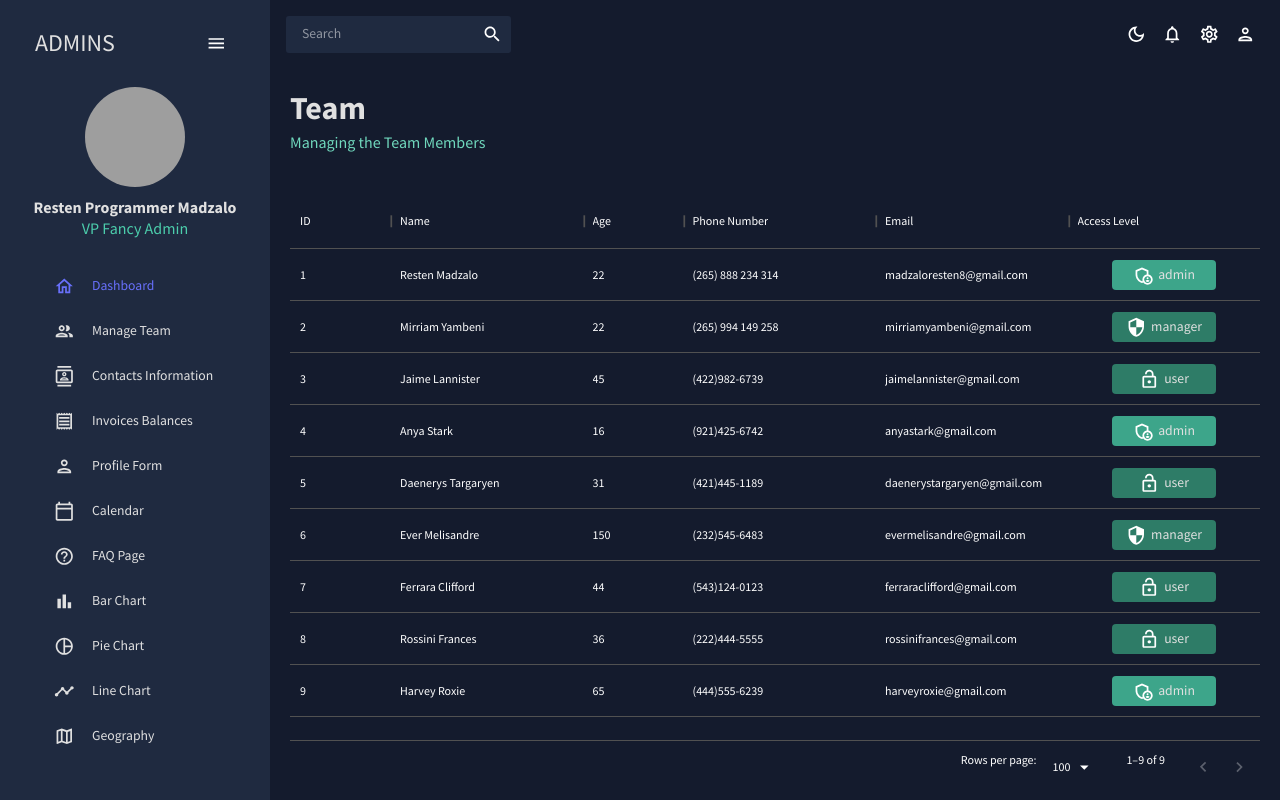
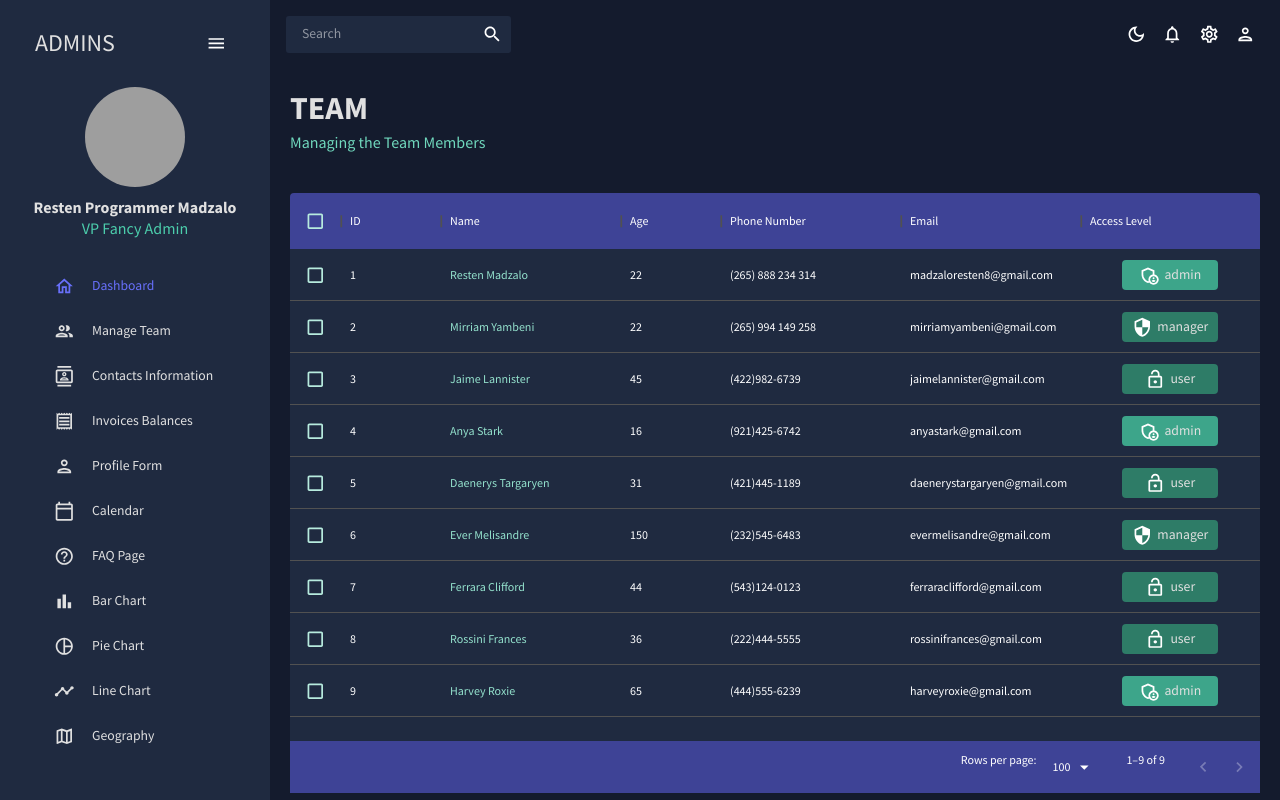
Before and after one commit to bed-com-31-19/admin-dashboard, a React (Create React App) app: page /team in a window 1280 px wide. Built offline with nearby package versions, Linux system fonts and the light colour scheme; grey boxes are pictures that could not be loaded.

Commit message:
checkbox selection

```diff
--- a/src/scenes/team/Team.jsx
+++ b/src/scenes/team/Team.jsx
@@ -1,21 +1,17 @@
-import React from "react";
+import { Box, Typography, useTheme } from "@mui/material";
 import { DataGrid } from "@mui/x-data-grid";
+import { tokens } from "../../theme";
 import { mockDataTeam } from "../../data/mockData";
-import { tokens } from "../../theme";
-import { Typography, useTheme, Box } from "@mui/material";
-import AdminPanelSettingsOutlined from "@mui/icons-material/AdminPanelSettingsOutlined";
-import LockOpenOutlined from "@mui/icons-material/LockOpenOutlined";
-import SecurityOutlined from "@mui/icons-material/SecurityOutlined";
+import AdminPanelSettingsOutlinedIcon from "@mui/icons-material/AdminPanelSettingsOutlined";
+import LockOpenOutlinedIcon from "@mui/icons-material/LockOpenOutlined";
+import SecurityOutlinedIcon from "@mui/icons-material/SecurityOutlined";
 import Header from "../../components/Header";
 
 const Team = () => {
   const theme = useTheme();
   const colors = tokens(theme.palette.mode);
   const columns = [
-    {
-      field: "id",
-      headerName: "ID",
-    },
+    { field: "id", headerName: "ID" },
     {
       field: "name",
       headerName: "Name",
@@ -40,7 +36,7 @@
       flex: 1,
     },
     {
-      field: "acces",
+      field: "accessLevel",
       headerName: "Access Level",
       flex: 1,
       renderCell: ({ row: { access } }) => {
@@ -54,13 +50,15 @@
             backgroundColor={
               access === "admin"
                 ? colors.greenAccent[600]
+                : access === "manager"
+                ? colors.greenAccent[700]
                 : colors.greenAccent[700]
             }
             borderRadius="4px"
           >
-            {access === "admin" && <AdminPanelSettingsOutlined />}
-            {access === "manager" && <SecurityOutlined />}
-            {access === "user" && <LockOpenOutlined />}
+            {access === "admin" && <AdminPanelSettingsOutlinedIcon />}
+            {access === "manager" && <SecurityOutlinedIcon />}
+            {access === "user" && <LockOpenOutlinedIcon />}
             <Typography color={colors.grey[100]} sx={{ ml: "5px" }}>
               {access}
             </Typography>
@@ -69,22 +67,40 @@
       },
     },
   ];
+
   return (
     <Box m="20px">
-      <Header title="Team" subtitle="Managing the Team Members" />
-          <Box m="40px 0 0 0" height="75vh"
+      <Header title="TEAM" subtitle="Managing the Team Members" />
+      <Box
+        m="40px 0 0 0"
+        height="75vh"
         sx={{
           "& .MuiDataGrid-root": {
-                 border: "none"
+            border: "none",
           },
           "& .MuiDataGrid-cell": {
             borderBottom: "none",
-                      borderColor: colors.grey[300],
           },
-
-
-         }} >
-        <DataGrid rows={mockDataTeam} columns={columns} />
+          "& .name-column--cell": {
+            color: colors.greenAccent[300],
+          },
+          "& .MuiDataGrid-columnHeaders": {
+            backgroundColor: colors.blueAccent[700],
+            borderBottom: "none",
+          },
+          "& .MuiDataGrid-virtualScroller": {
+            backgroundColor: colors.primary[400],
+          },
+          "& .MuiDataGrid-footerContainer": {
+            borderTop: "none",
+            backgroundColor: colors.blueAccent[700],
+          },
+          "& .MuiCheckbox-root": {
+            color: `${colors.greenAccent[200]} !important`,
+          },
+        }}
+      >
+        <DataGrid checkboxSelection rows={mockDataTeam} columns={columns} />
       </Box>
     </Box>
   );
```
Lines whose indentation alone changed are shown as unchanged.
